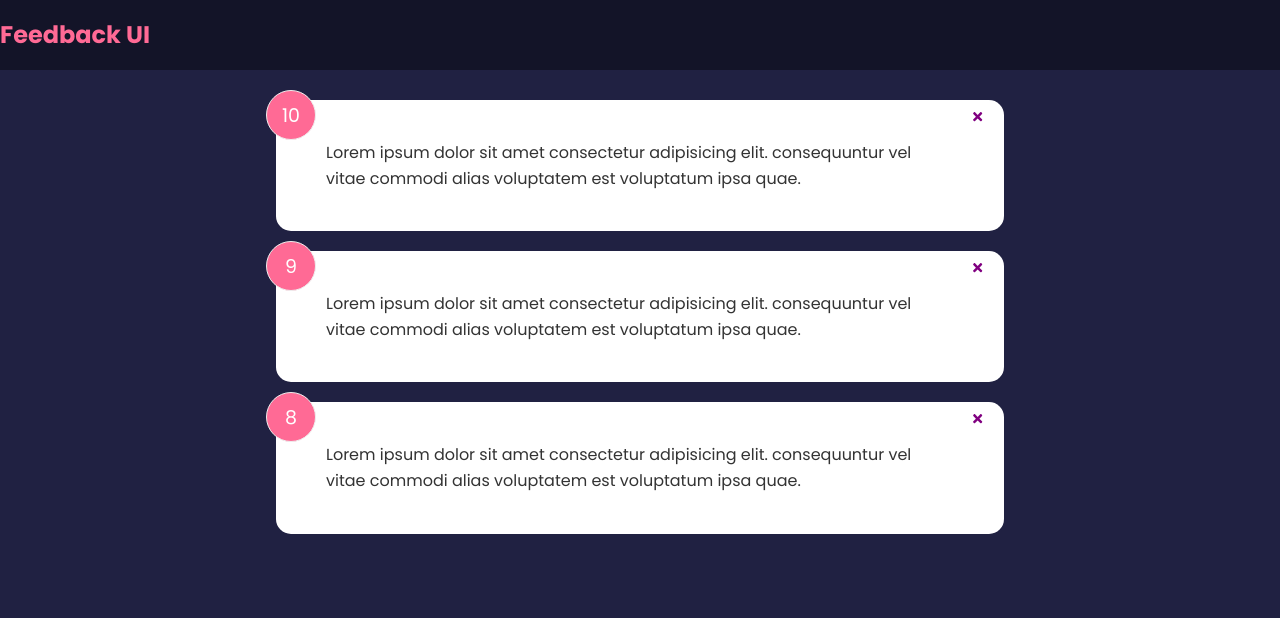
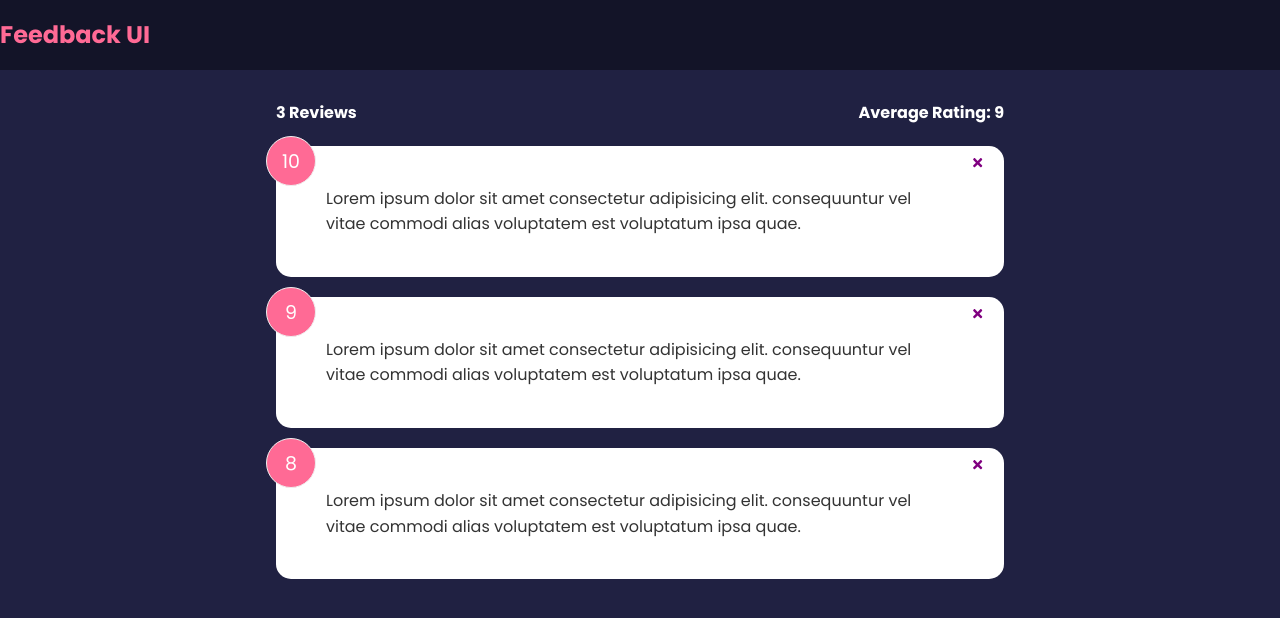
Before and after one commit to Clucas0311/feedback-app, a React (Create React App) app: page / in a window 1280 px wide. Shown: the top 618 px of the page. Built offline with nearby package versions, Linux system fonts and the light colour scheme.

Commit message:
Added Feedback Stats Component

```diff
--- a/src/App.js
+++ b/src/App.js
@@ -3,6 +3,7 @@
 import Header from "./components/Header";
 import FeedbackData from "./data/FeedbackData";
 import FeedbackList from "./components/FeedbackList";
+import FeedbackStats from "./components/FeedbackStats";
 
 const App = () => {
   const [feedback, setFeedback] = useState(FeedbackData);
@@ -16,6 +17,7 @@
     <>
       <Header />
       <div className="container">
+        <FeedbackStats feedback={feedback} />
         <FeedbackList feedback={feedback} handleDelete={deleteFeedback} />
       </div>
     </>
--- /dev/null
+++ b/src/components/FeedbackStats.js
@@ -0,0 +1,24 @@
+import React from "react";
+import PropTypes from "prop-types";
+
+const FeedbackStats = ({ feedback }) => {
+  // Calculate Ratings Average
+  let average =
+    feedback.reduce((prev, curr) => {
+      return prev + curr.rating;
+    }, 0) / feedback.length;
+
+  average = average.toFixed(1).replace(/[.,]0$/, "");
+  return (
+    <div className="feedback-stats">
+      <h4>{feedback.length} Reviews</h4>
+      <h4>Average Rating: {isNaN(average) ? 0 : average}</h4>
+    </div>
+  );
+};
+
+FeedbackStats.propTypes = {
+  feedback: PropTypes.array.isRequired,
+};
+
+export default FeedbackStats;
```
